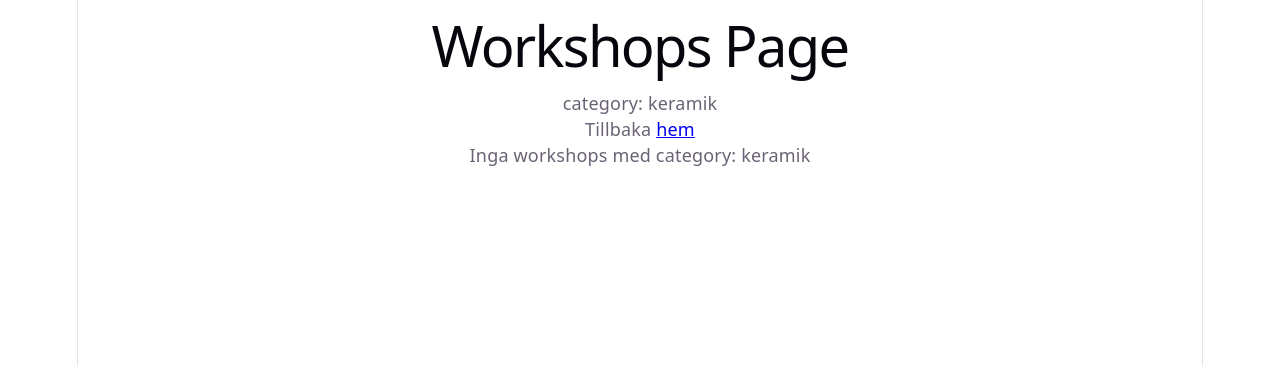
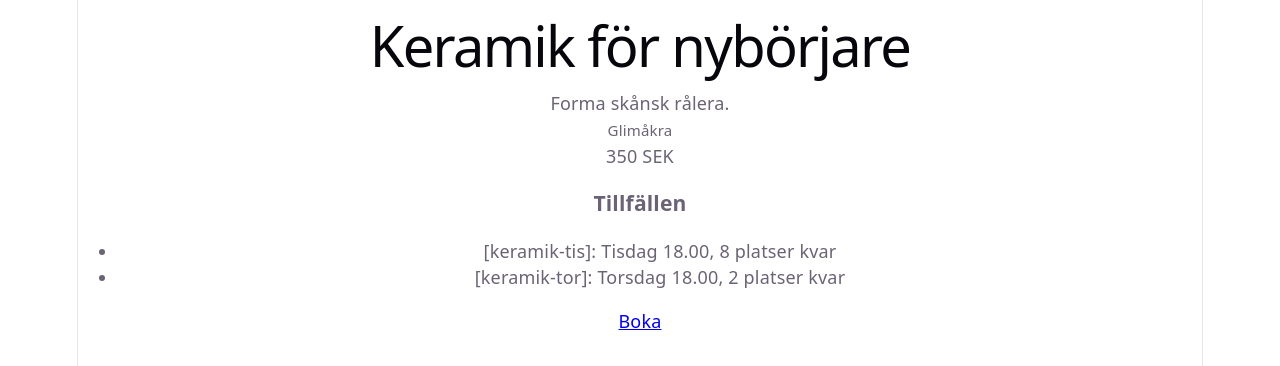
Before and after one commit to Glimakra-Webbutvecklare/M7-react-kulturverkstaden, a React (Vite) app: page /workshops/keramik in a window 1280 px wide. Shown: the top 366 px of the page. Built offline with nearby package versions, Linux system fonts and the light colour scheme.

Commit message:
list -> detail -> booking, form kvar

```diff
--- a/src/App.jsx
+++ b/src/App.jsx
@@ -4,13 +4,25 @@ import { Routes, Route } from "react-router-dom";
 import WorkshopList from "./components/WorkshopList";
 import BookingForm from "./components/BookingForm/BookingForm";
 import HomePage from "./pages/HomePage";
-import WorkshopsPage from "./pages/WorkshopsPage";
+import BookingPage from "./pages/BookingPage";
+import DetailsPage from "./pages/DetailsPage";
 import NotFoundPage from "./pages/NotFoundPage";
 
 // Upgift: refaktorera sid-komponenterna till en egen map
 // som heter `pages`
 // importera in i App.jsx få sidorna att fungera som innan
 
+// övning 1:
+// givet en array numbers = [2,3,4,5]
+// använd map för att skapa en array [4,6,8,10]
+//const numbers = [2,3,4,5]
+//numbers.map((number ) => number*2)
+
+// övning 2:
+// givet en array dogs = [{name: "Max", breed: "Labrador"}, { name: "Winston", breed: "Dasch"}]
+// använd map för att skapa en array ["Max, Labrador", "Winston, Dasch"]
+//const dogs = [{name: "Max", breed: "Labrador"}, { name: "Winston", breed: "Dasch"}]
+//dogs.map(dog => `${dog.name}, ${dog.breed}` )
 function App() {
 
   // från databas med workshops
@@ -58,10 +70,12 @@ function App() {
   ]);
 
   return (<Routes>
-    <Route path="/" element={<HomePage /> } />
+    <Route path="/" element={<HomePage workshops={workshops} /> } />
+    <Route path="/workshops/:workshopId" element={ <DetailsPage workshops={workshops} /> } />
+    <Route path="/book/:workshopId" element={ <BookingPage workshops={workshops} /> } />
     {/* Uppgift: Lägg till en ny Route: /workshops -> <h1>Workshops Page</h1> */}
     {/* Uppgift: Lägg till en url parameter 'category' och skriv ut `Category: <category-från-url> i WorkshopPage` */}
-    <Route path="/workshops/:category" element={ <WorkshopsPage workshops={workshops}/> } />
+    {/* <Route path="/workshops/:category?" element={ <WorkshopsPage workshops={workshops}/> } />  */}
 
     {/* Refaktorera sidan till pages/NotFoundPage.jsx */}
     <Route path="*" element={<NotFoundPage />}/>
--- a/src/components/WorkshopCard/WorkshopCard.jsx
+++ b/src/components/WorkshopCard/WorkshopCard.jsx
@@ -1,3 +1,4 @@
+import { Link } from "react-router-dom";
 import "./WorkshopCard.css";
 
 export default function WorkshopCard({ workshop, handleWorkshopPick, selectedSlotId }) {
@@ -9,22 +10,6 @@ export default function WorkshopCard({ workshop, handleWorkshopPick, selectedSlo
             <h4>Plats: {workshop.location}</h4>
             <p>{workshop.category}</p>
             <small>Duration: {workshop.durationMinutes} min. Price: {workshop.priceSek} SEK</small>
-            <h4>Tillfällen:</h4>
-            <ul>
-              {/* problem: vi har en ojämnt antal tillfällen beoende på vilken workshop */}
-              {/* Lösning: map kommer att rita ut alla slots som finns i arrayen, 2 eller 3 (eller 79) st spelar ingen roll. */}
-              {/* <li>{workshop.slots[0].startsAt}, platser kvar: {workshop.slots[0].placesLeft}</li>
-              <li>{workshop.slots[1].startsAt}, platser kvar: {workshop.slots[1].placesLeft}</li>
-              <li>{workshop.slots[2].startsAt}, platser kvar: {workshop.slots[2].placesLeft}</li> */}
-              {workshop.slots.map(slot => <li key={slot.id}>
-                                            {slot.startsAt}, platser kvar: {slot.placesLeft}
-
-                                            { slot.placesLeft > 0 &&
-                                                  <button
-                                                  className={slot.id === selectedSlotId ? 'selected-button': ''}
-                                                  onClick={() => handleWorkshopPick(slot.id)}>{ slot.id === selectedSlotId ? 'Vald' : 'Välj' }</button>
-                                            }
-                                          </li>)}
-            </ul>
+            <p><Link to={`workshops/${workshop.id}`}>Välj tillfälle</Link></p>
           </article>);
 }
--- /dev/null
+++ b/src/pages/BookingPage.jsx
@@ -0,0 +1,9 @@
+import { useParams } from "react-router-dom";
+import BookingForm from "../components/BookingForm/BookingForm";
+
+export default function BookingPage({ workshops }) {
+    const { workshopId } = useParams();
+    const workshop = workshops.find(workshop => workshop.id === workshopId);
+
+    return <BookingForm />
+}
--- /dev/null
+++ b/src/pages/DetailsPage.jsx
@@ -0,0 +1,23 @@
+import { useParams, Link } from "react-router-dom";
+
+// Denna sidan ska visa upp all information
+// av vald workshop inklusive dess slots
+// vid vald slot ska man komma till en bokningssida
+export default function DetailsPage({workshops}) {
+    const { workshopId } = useParams();
+    const workshop = workshops.find(workshop => workshop.id === workshopId);
+
+    return (<main>
+        <h1>{workshop.title}</h1>
+        <p>{workshop.description}</p>
+        <small>{workshop.location}</small>
+        <p>{workshop.priceSek} SEK</p>
+        <h3>Tillfällen</h3>
+        <ul>
+            {workshop.slots.map(slot => <li key={slot.id}>
+                                            [{slot.id}]: {slot.startsAt}, {slot.placesLeft} platser kvar
+                                        </li>)}
+        </ul>
+        <Link to={`/book/${workshopId}`}>Boka</Link>
+    </main>);
+}
--- a/src/pages/HomePage.jsx
+++ b/src/pages/HomePage.jsx
@@ -1,8 +1,11 @@
+import WorkshopList from "../components/WorkshopList";
 import { Link } from "react-router-dom";
 
 
-export default function HomePage() {
-  return (<main><h1>Home Page</h1>
-          <p>Se vårt utbud <Link to="/workshops">här</Link></p>
-  </main>);
+export default function HomePage({workshops}) {
+  return (
+      <main>
+          <h1>Home Page</h1>
+          <WorkshopList workshops={workshops} />
+      </main>);
 }
--- a/src/pages/WorkshopsPage.jsx
+++ b/src/pages/WorkshopsPage.jsx
@@ -13,10 +13,15 @@ export default function WorkshopsPage({ workshops }) {
 
   const { category } = useParams();
 
+
+  const categoryChecked = !category ? "" : category.toLowerCase();
+
+  const shouldIncludeAll = categoryChecked.length === 0;
+
   // Vill: sortera eller filtrera workshops
   // utifrån vald categori
   const filteredWorkshops = workshops
-                                  .filter( workshop => workshop.category.toLowerCase() === category.toLowerCase())
+                                  .filter( workshop => workshop.category.toLowerCase() === categoryChecked || shouldIncludeAll )
 
   // givet en array med namn ["bob", "lisa", "daniel"]
   // mappa ut dem till <p>bob</p><p>lisa</p><p>daniel</p>
@@ -25,7 +30,7 @@ export default function WorkshopsPage({ workshops }) {
 
   return (<main>
     <h1>Workshops Page</h1>
-    <p>category: {category.toLowerCase()}</p>
+    <p>category: {shouldIncludeAll ? "All Categories" : categoryChecked}</p>
     <p>Tillbaka <Link to="/">hem</Link></p>
     {/* Uppgift: Mappa ut alla workshops med workshopscard */}
     {/* {workshops.map( workshop => <WorkshopCard key={workshop.id} workshop={workshop}/> )} */}
```
